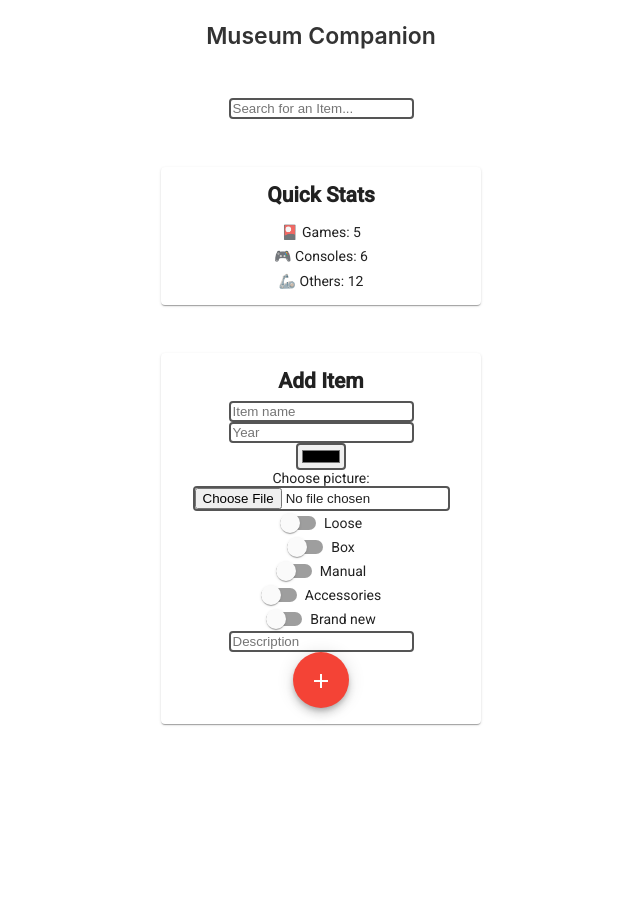
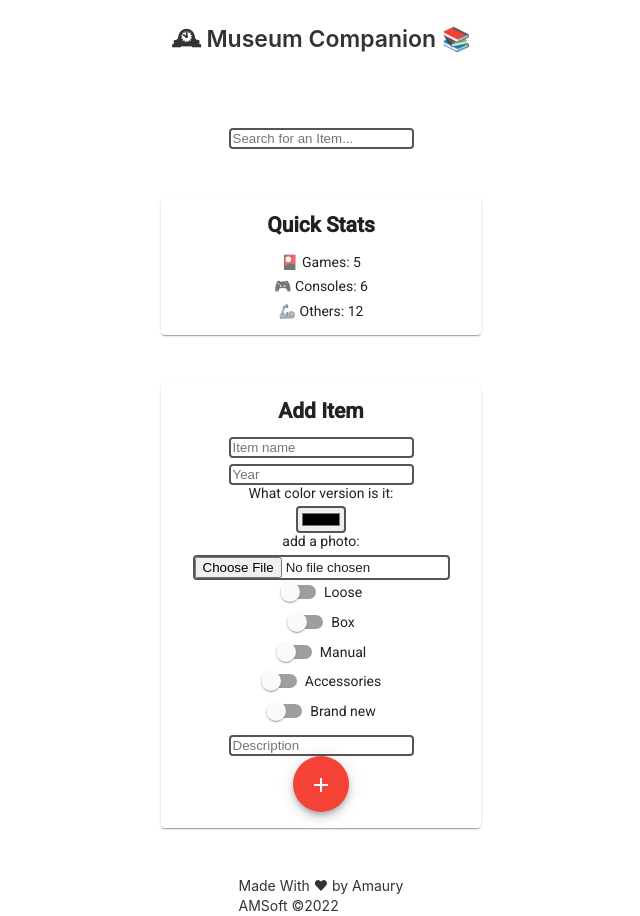
Before and after one commit to AmauryDanisCousandier/MuseumCompanion-ui, an Angular app: page / in a window 1280 px wide. Shown: the part 60-976 px from the top of the page, without its empty margins (319-959 px from the left). Before the commit the page ends 882 px from the top, so only its background shows below. Built offline with nearby package versions, Linux system fonts and the light colour scheme.

Commit message:
signature

```diff
--- a/src/app/app.component.html
+++ b/src/app/app.component.html
@@ -8,7 +8,7 @@
   <div class="spacer"></div>
 </div>
 <div class="content">
-  <span class="title">Museum Companion</span>
+  <span class="title">🕰 Museum Companion 📚</span>
   <input type="text" placeholder="Search for an Item...">
   <mat-card class="quickstats">
     <h2>Quick Stats</h2>
@@ -20,8 +20,9 @@
     <h2 class="additem">Add Item</h2>
     <input type="text" placeholder="Item name">
     <input type="number" placeholder="Year" min="1960">
-    <input type="color">
-    <label for="avatar">Choose picture:</label>
+    <label for="hehe">What color version is it:</label>
+    <input type="color" id="hehe">
+    <label for="avatar">add a photo:</label>
 
     <input type="file" id="avatar" name="avatar" accept="image/png, image/jpeg">
 
@@ -35,4 +36,8 @@
       <mat-icon>add</mat-icon>
     </button>
   </mat-card>
+  <footer>
+    <a>Made With ❤ by Amaury</a>
+    <a>AMSoft ©2022</a>
+  </footer>
 </div>
--- a/src/app/app.component.scss
+++ b/src/app/app.component.scss
@@ -63,6 +63,7 @@ p {
 .content input {
   border: 2px solid #555;
   border-radius: 4px;
+  margin-top: 2%;
 }
 
 .content mat-card {
@@ -84,14 +85,18 @@ input[type=text]:focus {
   }
 
 footer {
-  margin-top: 8px;
-  display: flex;
+  margin-top: 5%;
+  // display: flex;
   align-items: center;
   line-height: 20px;
 }
 footer a {
   display: flex;
   align-items: center;
+}
+
+mat-slide-toggle{
+  margin-bottom: 2%;
 }
 /* Responsive Styles */
 @media screen and (max-width: 767px) {
```
